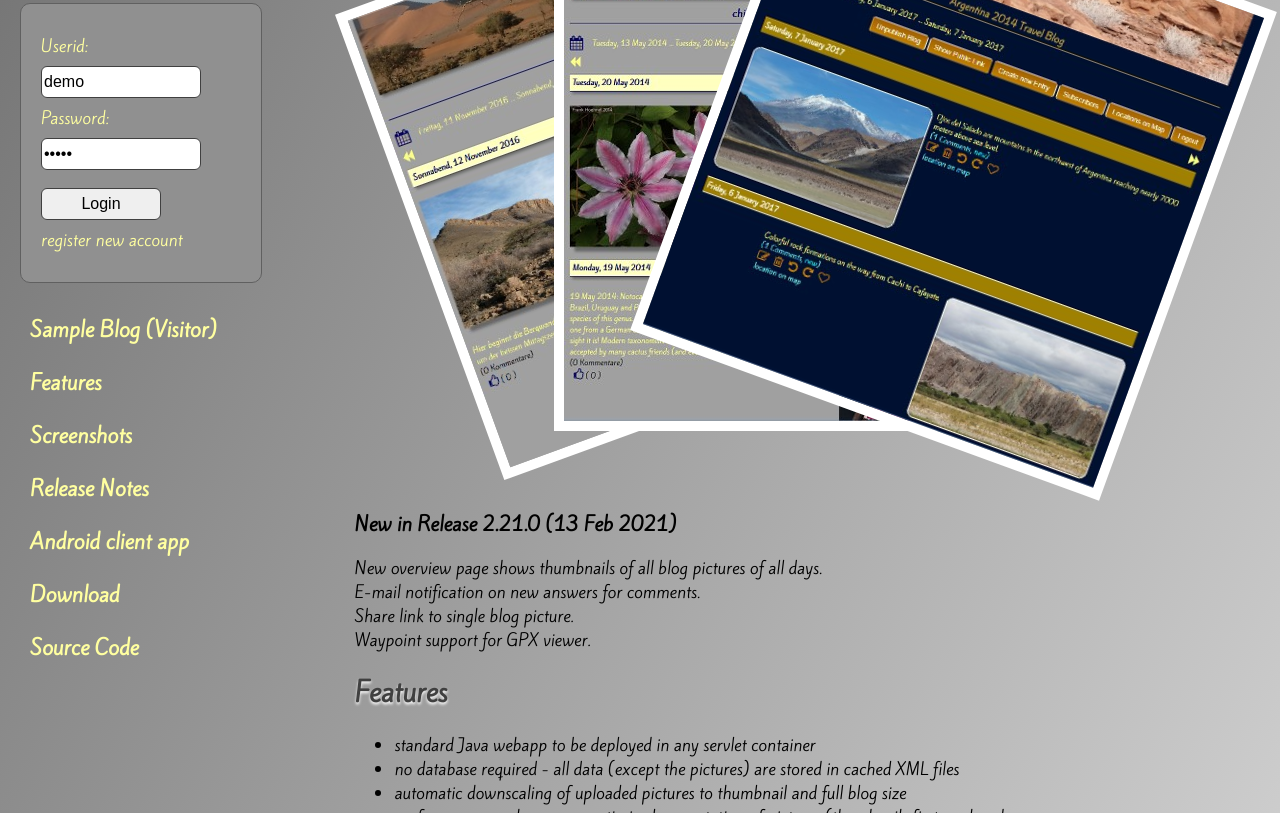
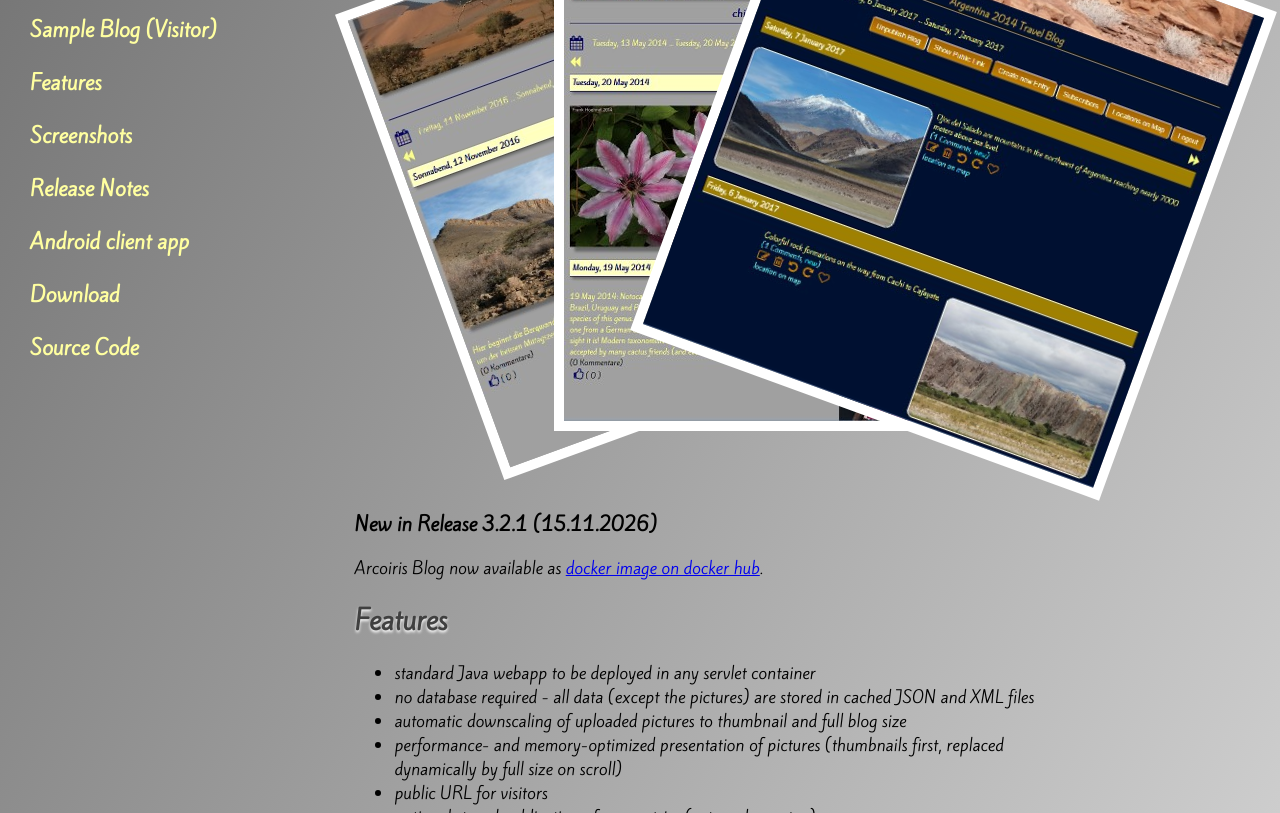
Before and after one commit to fhoehnel/arcoiris-homepage, a plain HTML site: page index.html in a window 1280 px wide. Shown: the part 267-1080 px from the top of the page. Drawn offline with Linux system fonts and the light colour scheme.

Commit message:
new links

```diff
--- a/index.html
+++ b/index.html
@@ -35,8 +35,9 @@
 
       </div>
 
+      <!--
 	  <div class="loginCont">
-        <form method="post" action="https://www.webfilesys.de/arcoiris-blog/servlet" target="_blank">
+        <form method="post" action="https://webfilesys.ddns.net/arcoiris-blog/servlet" target="_blank">
           <input type="hidden" name="command" value="login">
 
           <ul>
@@ -51,7 +52,7 @@
               <label>Password:</label>
             </li>
 		    <li>
-              <input type="password" name="password" maxlength="30" value="guest" />
+              <input type="password" name="password" maxlength="30" value="****" />
             </li>
 
 			<li>
@@ -60,13 +61,14 @@
 
 			<li>
               <a class="registerLink"
-			      href="https://www.webfilesys.de/arcoiris-blog/servlet?command=registerSelf" target="_blank">register new account</a>
+			      href="https://webfilesys.ddns.net/arcoiris-blog/servlet?command=registerSelf" target="_blank">register new account</a>
 			</li>
 
 		  </ul>
 
 		</form>
 	  </div>
+      -->
 
 	  <div class="menuCont">
 	    <ul>
@@ -78,13 +80,13 @@
 		  </li>
 		  -->
 		  <li>
-		    <a href="https://www.webfilesys.de:443/arcoiris-blog/visitor/flowerblog-1/8bfe6907-30ce-4010-86c1-40c5d44e9c5b" target="_blank">Sample Blog (Visitor)</a>
+		    <a href="https://webfilesys.ddns.net:443/arcoiris-blog/visitor/demo-2/c1685138-c971-45f8-92e0-11560d88e8f2" target="_blank">Sample Blog (Visitor)</a>
 		  </li>
 		  <li>
 		    <a href="#features">Features</a>
 		  </li>
 		  <li>
-		    <a href="https://www.webfilesys.de:443/arcoiris-blog/visitor/screenshots-arcoiris-1/07f3a11a-1058-436e-91e1-22dc34eed911" target="_blank">Screenshots</a>
+		    <a href="https://webfilesys.ddns.net:443/arcoiris-blog/visitor/screenshots-arcoiris-2/ad3f6b44-1707-4fa0-a946-a8489595f0c2" target="_blank">Screenshots</a>
 		  </li>
 		  <li>
 		    <a href="distrib/releasenotes.html" target="_blank">Release Notes</a>
@@ -123,20 +125,14 @@
 
 	  <div class="mainText">
 
-        <h3>New in Release 2.21.0 (13 Feb 2021)</h3>
+        <h3>New in Release 3.2.1 (15.11.2026)</h3>
 
-        New overview page shows thumbnails of all blog pictures of all days.
-        <br/>
-        E-mail notification on new answers for comments.
-        <br/>
-        Share link to single blog picture.
-        <br/>
-        Waypoint support for GPX viewer.
+        Arcoiris Blog now available as <a href="https://hub.docker.com/r/fhodevelop/arcoiris-blog" target="_blank">docker image on docker hub</a>.
 
         <a name="features"><h2>Features</h2></a>
         <ul>
 		  <li>standard Java webapp to be deployed in any servlet container</li>
-		  <li>no database required - all data (except the pictures) are stored in cached XML files</li>
+		  <li>no database required - all data (except the pictures) are stored in cached JSON and XML files</li>
 		  <li>automatic downscaling of uploaded pictures to thumbnail and full blog size</li>
 		  <li>performance- and memory-optimized presentation of pictures (thumbnails first, replaced dynamically by full size on scroll)</li>
 		  <li>public URL for visitors</li>
@@ -206,7 +202,7 @@
         are using the Google Javascript XSLT library ajaxslt for partial page rendering.
         </p>
         <p>
-		arcoiris blog uses the Google Maps API to select and display geographic locations.
+		Arcoiris blog uses the OpenStreetMap API and the Google Maps API to select and display geographic locations and GPS tracks.
         </p>
         <p>
 		The icon font from Font Awesome (http://fortawesome.github.io/Font-Awesome) is included.
@@ -215,7 +211,7 @@
 		<a name="contact"><h2>Contact the author</h2></a>
 
 		<p>
-		If you find a bug or have suggestions for improvements please contact the author at
+		If you find a bug or have suggestions for improvements contact the author at
 		<a href="mailto:frank_hoehnel@hotmail.com">frank_hoehnel@hotmail.com</a> .
 		</p>
 
```
Also changed, not shown: 5 other files.
